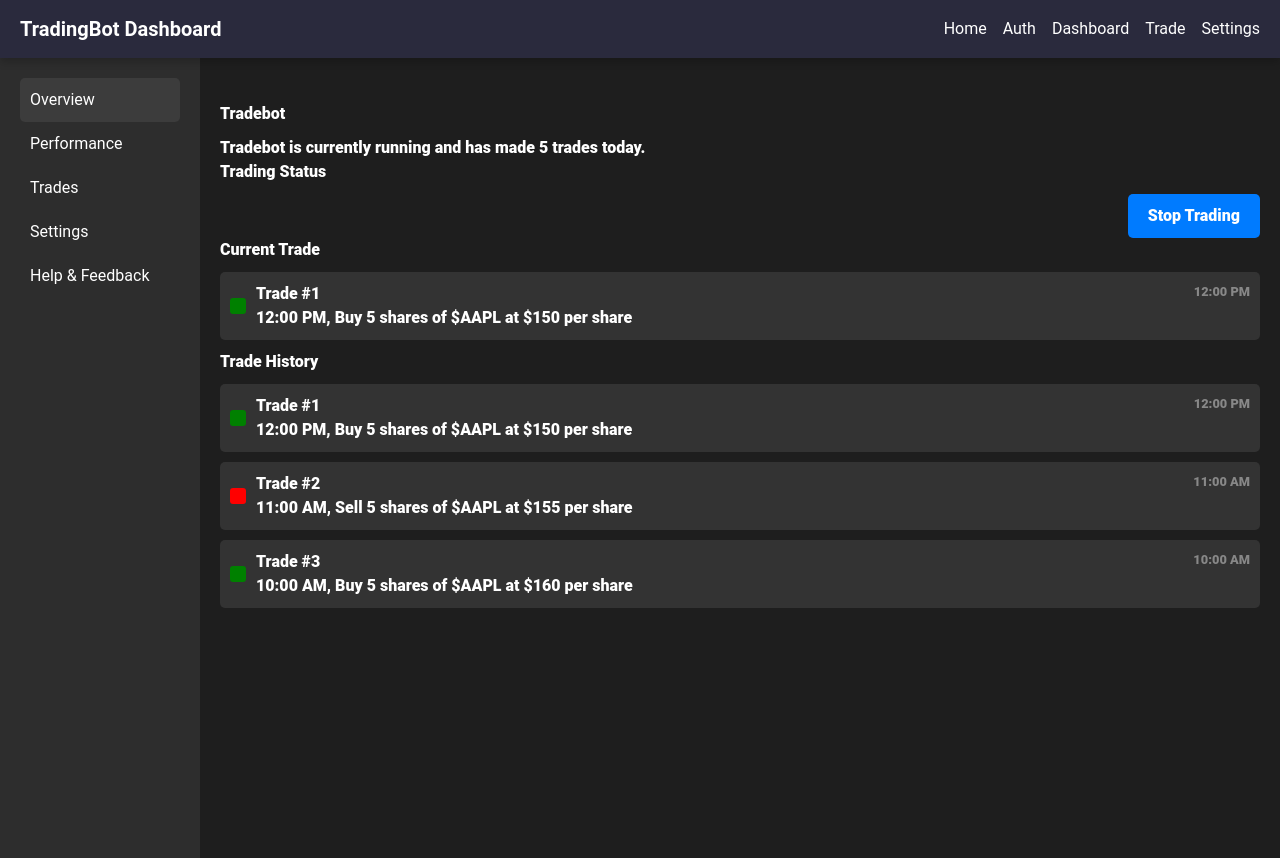
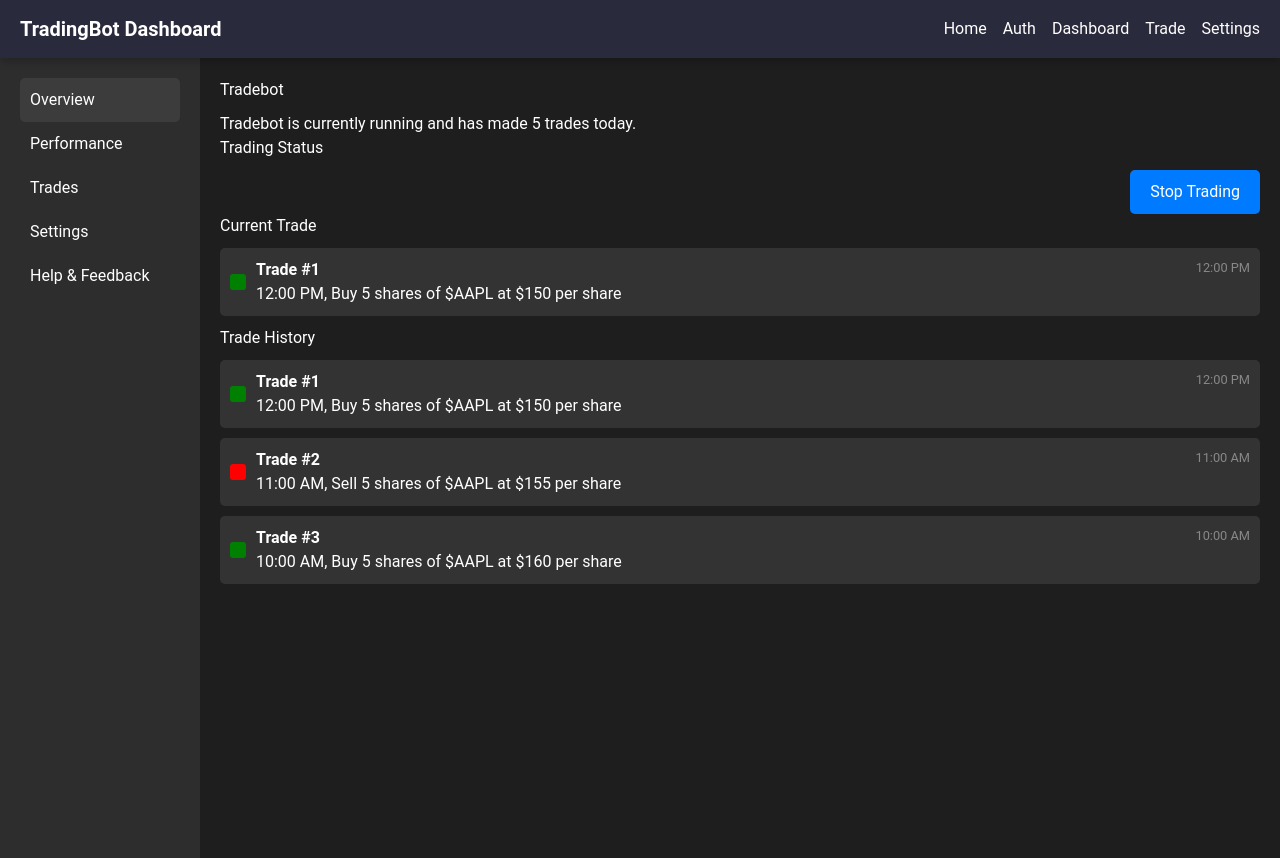
Before and after one commit to theolucky889/Trading-Bot, a Vue app in the folder algorithmic-trading-bot/: page /trade in a window 1280 px wide. Built offline with nearby package versions, Linux system fonts and the light colour scheme.

Commit message:
impact on tradeview main-content because of tuning navbar

```diff
--- a/algorithmic-trading-bot/src/views/TradeView.vue
+++ b/algorithmic-trading-bot/src/views/TradeView.vue
@@ -17,7 +17,7 @@
         </li>
       </ul>
     </div>
-    <div class="main-content font-extrabold mb-8 mt-6">
+    <div class="main-content">
       <h2>Tradebot</h2>
       <p>Tradebot is currently running and has made {{ tradeCount }} trades today.</p>
 
```
